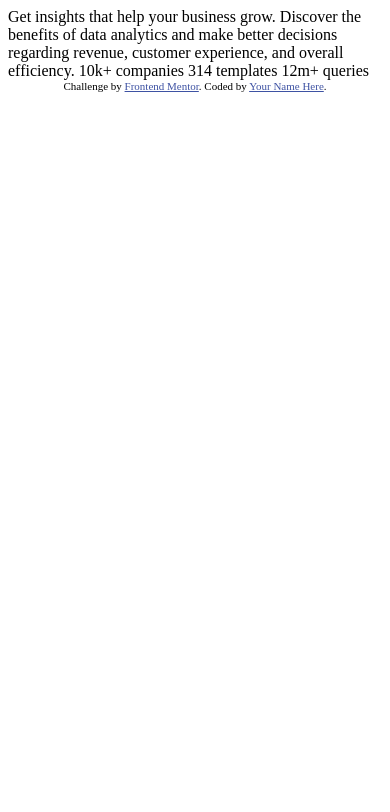
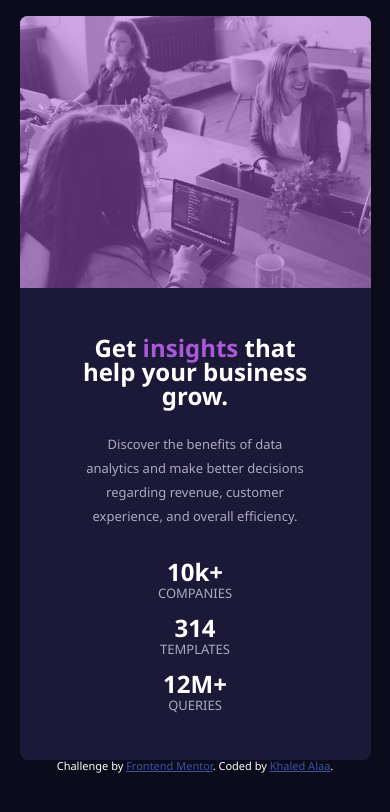
Before and after one commit to Khaled-Alaa/stats-preview-card-component-frontendmentor, a plain HTML site: page index.html in a window 390 px wide. Drawn offline with Linux system fonts and the light colour scheme.

Commit message:
finish styling

```diff
--- a/index.html
+++ b/index.html
@@ -1,33 +1,64 @@
 <!DOCTYPE html>
 <html lang="en">
   <head>
-  <meta charset="UTF-8">
-  <meta name="viewport" content="width=device-width, initial-scale=1.0"> <!-- displays site properly based on user's device -->
+    <meta charset="UTF-8" />
+    <meta name="viewport" content="width=device-width, initial-scale=1.0" />
 
-  <link rel="icon" type="image/png" sizes="32x32" href="./images/favicon-32x32.png">
+    <link
+      rel="icon"
+      type="image/png"
+      sizes="32x32"
+      href="./images/favicon-32x32.png"
+    />
 
     <title>Frontend Mentor | Stats preview card component</title>
 
-  <!-- Feel free to remove these styles or customise in your own stylesheet 👍 -->
-  <style>
-    .attribution { font-size: 11px; text-align: center; }
-    .attribution a { color: hsl(228, 45%, 44%); }
-  </style>
+    <link rel="stylesheet" type="text/css" href="reset.css" />
+    <link rel="stylesheet" type="text/css" href="styles.css" />
   </head>
   <body>
-
-  Get insights that help your business grow.
-
-  Discover the benefits of data analytics and make better decisions regarding revenue, customer
-  experience, and overall efficiency.
-
-  10k+ companies
-  314 templates
-  12m+ queries
-
+    <main role="main" class="card-container">
+      <section class="card-container__data">
+        <header>
+          <h1 class="card-container__header">
+            Get <span class="burble-color">insights</span> that help your
+            business grow.
+          </h1>
+        </header>
+        <p class="card-container__paragraph">
+          Discover the benefits of data analytics and make better decisions
+          regarding revenue, customer experience, and overall efficiency.
+        </p>
+        <footer class="card-container__insights">
+          <div class="card-container__insight-item">
+            <header>10k+</header>
+            <span>COMPANIES</span>
+          </div>
+          <div class="card-container__insight-item">
+            <header>314</header>
+            <span>TEMPLATES</span>
+          </div>
+          <div class="card-container__insight-item">
+            <header>12M+</header>
+            <span>QUERIES</span>
+          </div>
+        </footer>
+      </section>
+      <aside class="card-container__aside">
+        <div class="card-container__photo"></div>
+        <div class="card-container__color-layer"></div>
+      </aside>
+    </main>
+    <footer role="contentinfo">
       <div class="attribution">
-    Challenge by <a href="https://www.frontendmentor.io?ref=challenge" target="_blank">Frontend Mentor</a>.
-    Coded by <a href="#">Your Name Here</a>.
+        Challenge by
+        <a href="https://www.frontendmentor.io?ref=challenge" target="_blank"
+          >Frontend Mentor</a
+        >. Coded by
+        <a href="https://www.frontendmentor.io/profile/Khaled-Alaa"
+          >Khaled Alaa</a
+        >.
       </div>
+    </footer>
   </body>
 </html>
--- /dev/null
+++ b/reset.css
@@ -0,0 +1,48 @@
+/* http://meyerweb.com/eric/tools/css/reset/
+   v2.0 | 20110126
+   License: none (public domain)
+*/
+
+html, body, div, span, applet, object, iframe,
+h1, h2, h3, h4, h5, h6, p, blockquote, pre,
+a, abbr, acronym, address, big, cite, code,
+del, dfn, em, img, ins, kbd, q, s, samp,
+small, strike, strong, sub, sup, tt, var,
+b, u, i, center,
+dl, dt, dd, ol, ul, li,
+fieldset, form, label, legend,
+table, caption, tbody, tfoot, thead, tr, th, td,
+article, aside, canvas, details, embed,
+figure, figcaption, footer, header, hgroup,
+menu, nav, output, ruby, section, summary,
+time, mark, audio, video {
+	margin: 0;
+	padding: 0;
+	border: 0;
+	font-size: 100%;
+	font: inherit;
+	vertical-align: baseline;
+}
+/* HTML5 display-role reset for older browsers */
+article, aside, details, figcaption, figure,
+footer, header, hgroup, menu, nav, section {
+	display: block;
+}
+body {
+	line-height: 1;
+}
+ol, ul {
+	list-style: none;
+}
+blockquote, q {
+	quotes: none;
+}
+blockquote:before, blockquote:after,
+q:before, q:after {
+	content: '';
+	content: none;
+}
+table {
+	border-collapse: collapse;
+	border-spacing: 0;
+}
--- /dev/null
+++ b/styles.css
@@ -0,0 +1,154 @@
+html {
+  height: 100%;
+  background-color: #0a0c1b;
+  color: white;
+}
+body {
+  margin: 0;
+  height: 100%;
+  font-family: "Segoe UI", "Tahoma", "Geneva", "Verdana", "sans-serif";
+}
+
+.card-container {
+  display: flex;
+  margin: 10rem 15rem 0 15rem;
+  border-radius: 0.5rem;
+  background-color: #1c1938;
+}
+
+.card-container__data {
+  padding: 4rem;
+}
+
+.card-container__header {
+  font-size: xx-large;
+  font-weight: bold;
+  padding-right: 1rem;
+}
+
+.card-container__paragraph {
+  font-size: small;
+  color: #aba9bd;
+  padding: 2rem 6rem 0 0;
+}
+
+.card-container__insights {
+  display: flex;
+  margin-top: 4rem;
+}
+
+.card-container__insight-item {
+  padding-right: 2.5rem;
+}
+
+.card-container__insight-item header {
+  font-size: x-large;
+  font-weight: bold;
+}
+
+.card-container__insight-item span {
+  font-size: small;
+  color: #aba9bd;
+}
+
+.card-container__aside {
+  width: 100%;
+  position: relative;
+}
+
+.card-container__photo {
+  background: url("./images/image-header-desktop.jpg");
+  width: auto;
+  height: 100%;
+  border-radius: 0 0.5rem 0.5rem 0;
+  background-size: cover;
+  background-repeat: no-repeat;
+  border-radius: 0 0.5rem 0.5rem 0;
+}
+.card-container__color-layer {
+  background-color: #aa5ad9;
+  opacity: 0.5;
+  position: absolute;
+  top: 0;
+  left: 0;
+  width: 100%;
+  height: 100%;
+  border-radius: 0 0.5rem 0.5rem 0;
+}
+
+.burble-color {
+  color: #aa5ad9;
+}
+
+.attribution {
+  font-size: 11px;
+  text-align: center;
+}
+.attribution a {
+  color: hsl(228, 45%, 44%);
+}
+
+@media only screen and (max-width: 1024px) {
+  .card-container {
+    text-align: center;
+    width: 90%;
+    display: flex;
+    flex-direction: column;
+    margin-top: 1rem;
+    border-radius: 0.5rem;
+    background-color: #1c1938;
+    margin-left: auto;
+    margin-right: auto;
+  }
+  .card-container__data {
+    padding: 3rem;
+  }
+  .card-container__header {
+    font-size: x-large;
+    font-weight: bold;
+    padding-right: 0;
+  }
+
+  .card-container__paragraph {
+    font-size: small;
+    color: #aba9bd;
+    padding: 1.5rem 1rem 0 1rem;
+    line-height: 1.5rem;
+  }
+
+  .card-container__insights {
+    display: flex;
+    flex-direction: column;
+    margin-top: 1rem;
+  }
+
+  .card-container__insight-item {
+    padding-right: 0;
+    padding-top: 1rem;
+  }
+
+  .card-container__aside {
+    width: 100%;
+    position: relative;
+    order: -1;
+  }
+
+  .card-container__photo {
+    background: url("./images/image-header-desktop.jpg");
+    height: 17rem;
+    border-radius: 0 0.5rem 0.5rem 0;
+    background-size: cover;
+    background-repeat: no-repeat;
+    border-radius: 0.5rem 0.5rem 0 0;
+  }
+  .card-container__color-layer {
+    background-color: #aa5ad9;
+    opacity: 0.5;
+    position: absolute;
+    top: 0;
+    left: 0;
+    width: 100%;
+    height: 100%;
+    border-radius: 0.5rem 0.5rem 0 0;
+  }
+}
```
Lines whose indentation alone changed are shown as unchanged.
